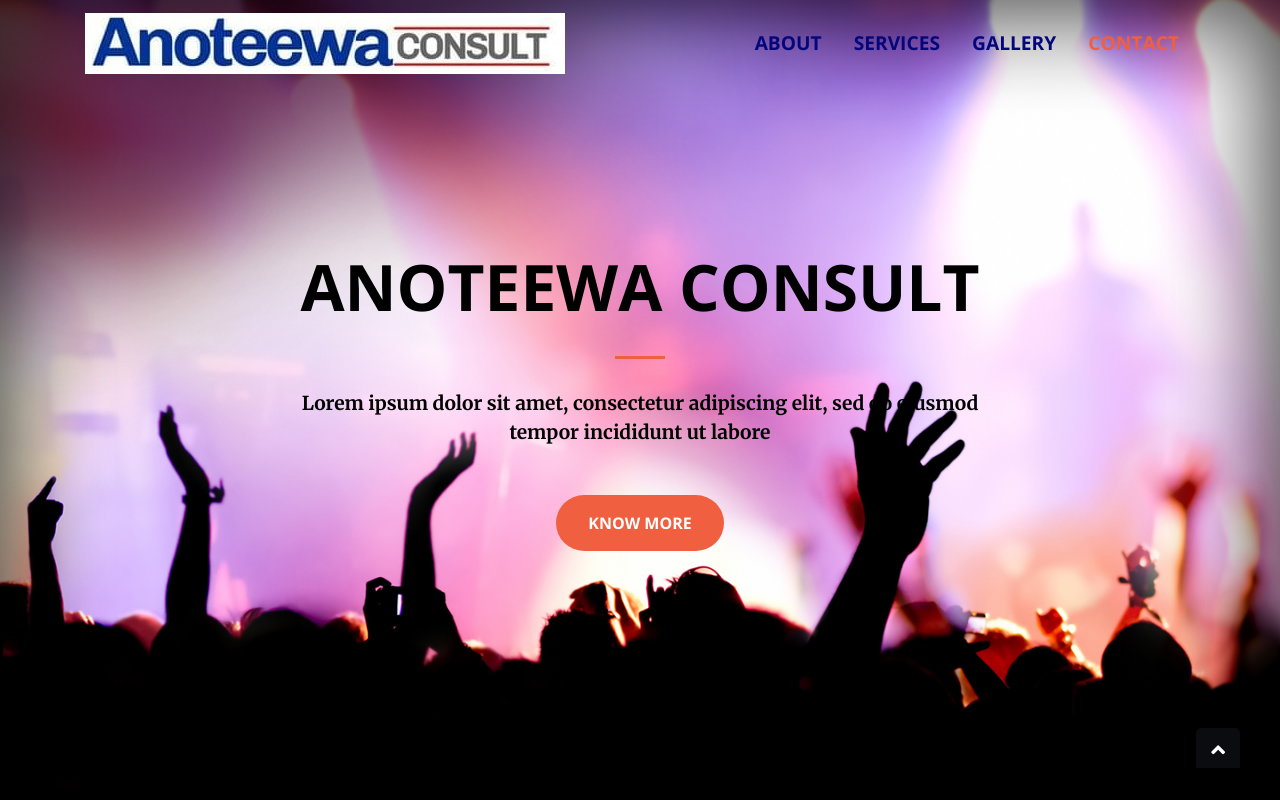
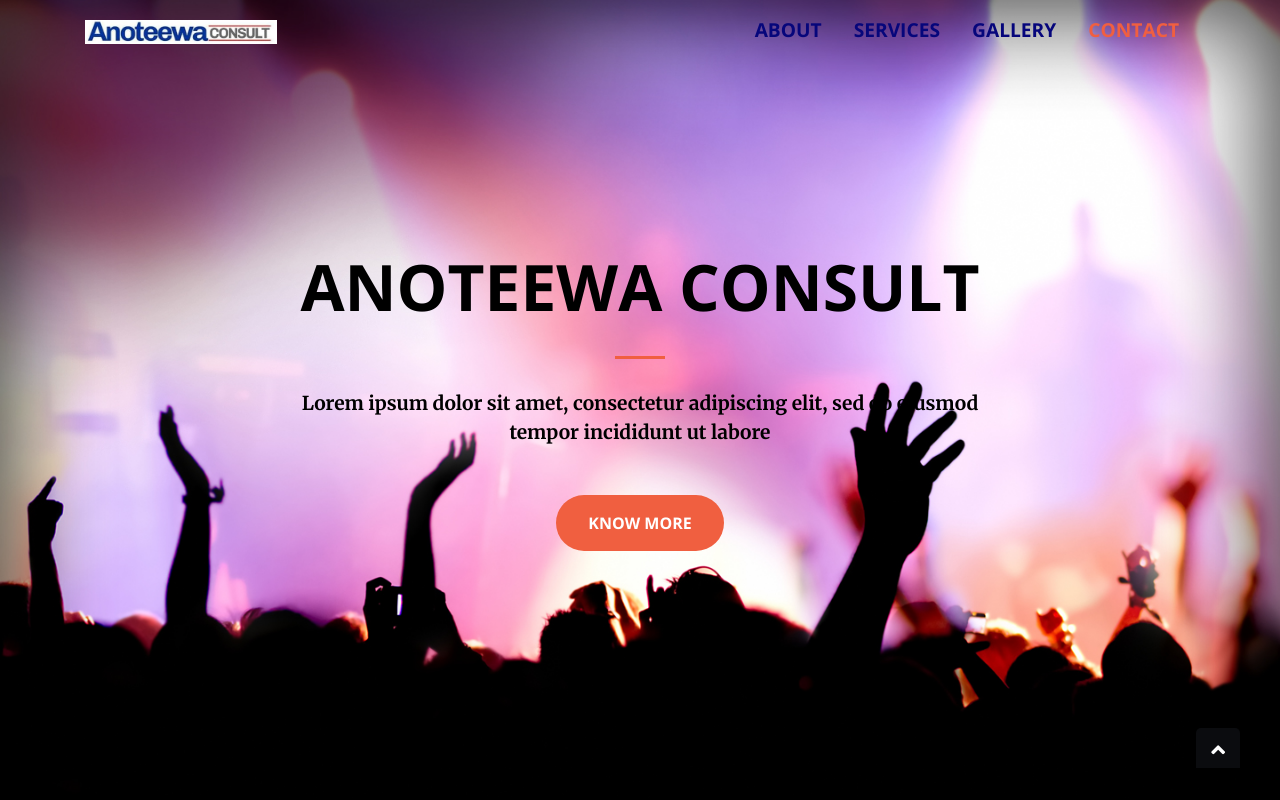
Before and after one commit to reddymahendra52/Lorem-Consult, a plain HTML site: page index.html in a window 1280 px wide. Shown: the top 800 px of the page. Drawn offline with nearby package versions, Linux system fonts and the light colour scheme.

Commit message:
Update index.html

```diff
--- a/index.html
+++ b/index.html
@@ -19,7 +19,7 @@
 
 <body id="page-top">
     <nav class="navbar navbar-light navbar-expand-lg fixed-top" id="mainNav">
-        <div class="container"><a class="navbar-brand js-scroll-trigger" href="#page-top" style="color: black;font-size: larger;"><img src="assets/img/logo.jpeg"></img></a><button data-toggle="collapse" data-target="#navbarResponsive" class="navbar-toggler navbar-toggler-right" type="button" aria-controls="navbarResponsive" aria-expanded="false" aria-label="Toggle navigation"><i class="fa fa-align-justify"></i></button>
+        <div class="container"><a class="navbar-brand js-scroll-trigger" href="#page-top" style="color: black;font-size: larger;"><img style="width:12rem;" src="assets/img/logo.jpeg"></img></a><button data-toggle="collapse" data-target="#navbarResponsive" class="navbar-toggler navbar-toggler-right" type="button" aria-controls="navbarResponsive" aria-expanded="false" aria-label="Toggle navigation"><i class="fa fa-align-justify"></i></button>
             <div class="collapse navbar-collapse" id="navbarResponsive">
                 <ul class="nav navbar-nav ml-auto">
                     <li class="nav-item"><a class="nav-link js-scroll-trigger" href="#about" style="color: #06067b;font-size: larger;">About</a></li>
```
